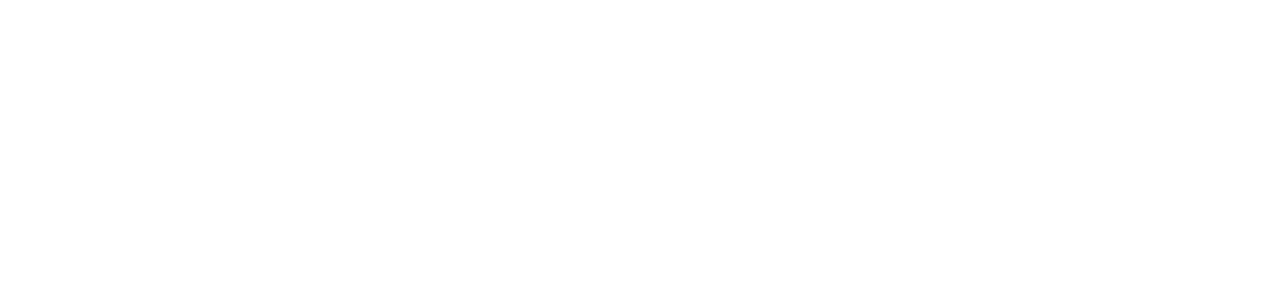
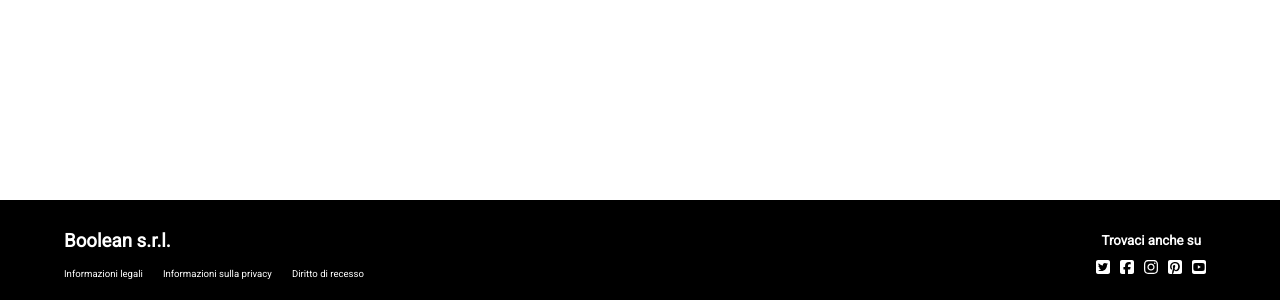
Before and after one commit to EmilianaManzo/vite-boolando, a Vue app: page / in a window 1280 px wide. Shown: the part 800-1100 px from the top of the page. Before the commit the page ends 800 px from the top, so only its background shows below. Built offline with nearby package versions, Linux system fonts and the light colour scheme.

Commit message:
[add] main and footer

```diff
--- a/src/components/Footer.vue
+++ b/src/components/Footer.vue
@@ -1,16 +1,120 @@
 
 <script>
   export default {
+    data(){
+      return{
+        lawPages: [
+          {
+            name: 'Informazioni legali',
+            link: '#'
+          },
+          {
+            name: 'Informazioni sulla privacy',
+            link: '#'
+          },
+          {
+            name: 'Diritto di recesso',
+            link: '#'
+          },
+        ],
 
+        icons:[
+          {
+            img: '<i class="fa-brands fa-square-twitter"></i>',
+            link:'https://twitter.com/'
+          },
+
+          {
+            img: '<i class="fa-brands fa-square-facebook"></i>',
+            link:'https://www.facebook.com/'
+          },
+
+          {
+            img: '<i class="fa-brands fa-instagram"></i>',
+            link:'https://www.instagram.com/'
+          },
+
+          {
+            img: '<i class="fa-brands fa-square-pinterest"></i>',
+            link:'https://www.pinterest.it/'
+          },
+
+          {
+            img: '<i class="fa-brands fa-square-youtube"></i>',
+            link:'https://www.youtube.com/'
+          },
+        ]
+      }
+    }
   }
 </script>
 
 <template>
   <footer>
-    <div class="container">footer</div>
+    <div class="container d_flex">
+      <div class="left_footer debug">
+        <h3>Boolean s.r.l.</h3>
+        <nav class="law_pages">
+          <ul class="d_flex">
+            <li v-for="(elem, indice) in lawPages" :key="indice"><a :href="elem.link">{{ elem.name }}</a></li>
+          </ul>
+        </nav>
+      </div>
+      <div class="right_footer d_flex debug">
+        <div class="social">
+        <h5>Trovaci anche su </h5>
+        </div>
+        <nav class="icons">
+          <ul class="d_flex">
+            <li v-for="(icon, indice) in icons" :key="indice">
+              <a :href="icon.link" target="_blank" v-html="icon.img"></a>
+            </li>
+          </ul>
+        </nav>
+      </div>
+    </div>
   </footer>
 </template>
 
-<style scoped>
+<style lang="scss" scoped>
+   @use '../assets/scss/partials/variables' as *;
+
+  footer{
+    background-color: $footer-color;
+    height: 100px;
+    width: 100%;
+    .container{
+      height: 100%;
+      justify-content: space-between;
+      align-items: center;
+      .left_footer,
+      .right_footer{
+        width: calc(100% / 2);
+      }
+      .left_footer h3,
+      .right_footer h5{
+      color: $text-light;
+      margin: 10px 0;
+      }
+      .left_footer{
+        .law_pages ul li a{
+            color: $text-light;
+            font-weight: lighter;
+            font-size: .6em;
+            padding-right: 10px;
+            text-decoration: none;
+            cursor: pointer;
+          }
+      }
+      .right_footer{
+        flex-direction: column;
+        align-items: flex-end;
+        h5{
+          padding-right: 15px;
+        }
+      }
+
+    }
+  }
 
 </style>
--- a/src/components/Header.vue
+++ b/src/components/Header.vue
@@ -36,6 +36,12 @@
           title: 'logo'
         }
       }
+    },
+
+    methods:{
+      getImagePath(img){
+        return new URL (`../assets/img/${img}`, import.meta.url).href
+      }
     }
   }
 </script>
@@ -49,7 +55,7 @@
         </ul>
       </nav>
       <div class="logo d_flex debug">
-        <img src="../assets/img/boolean-logo.png" :alt="img.title">
+        <img :src=getImagePath(img.path) :alt="img.title">
       </div>
       <nav class="d_flex debug" id="nav_right">
         <ul class="d_flex">
--- a/src/components/Main.vue
+++ b/src/components/Main.vue
@@ -1,7 +1,11 @@
 
 <script>
   export default {
+    data(){
+      return{
 
+      }
+    }
   }
 </script>
 
@@ -11,6 +15,10 @@
   </main>
 </template>
 
-<style scoped>
+<style lang="scss" scoped>
+   @use '../assets/scss/partials/variables' as *;
 
+  main{
+    height: 1000px; //da cancellare
+  }
 </style>
```
